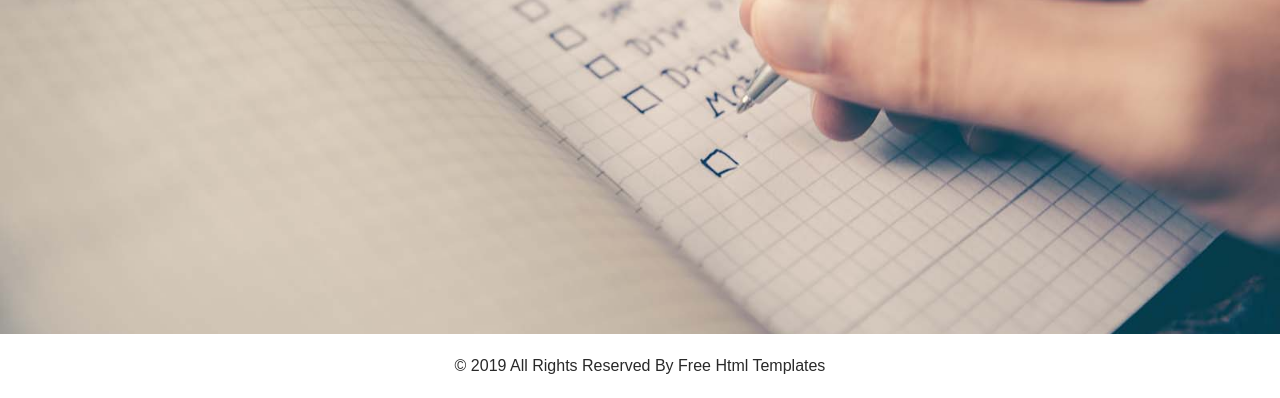
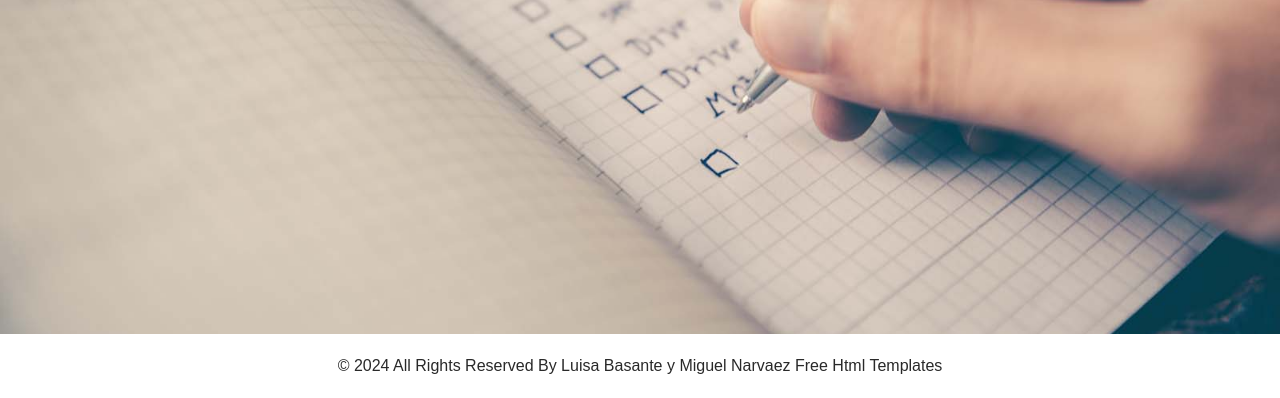
Before and after one commit to 23Montu/TRABAJO_FINAL, a plain HTML site: page about.html in a window 1280 px wide. Shown: the part 450-848 px from the top of the page. Drawn offline with nearby package versions, Linux system fonts and the light colour scheme.

Commit message:
Comentario

```diff
--- a/about.html
+++ b/about.html
@@ -118,7 +118,7 @@
     <!-- footer section -->
     <section class="container-fluid footer_section">
         <p>
-            &copy; 2019 All Rights Reserved By
+            &copy; 2024 All Rights Reserved By Luisa Basante y Miguel Narvaez
             <a href="https://html.design/">Free Html Templates</a>
         </p>
     </section>
```
Also changed, not shown: client.html (+1 -1 lines), index.html (+1 -1 lines), product.html (+1 -1 lines).
